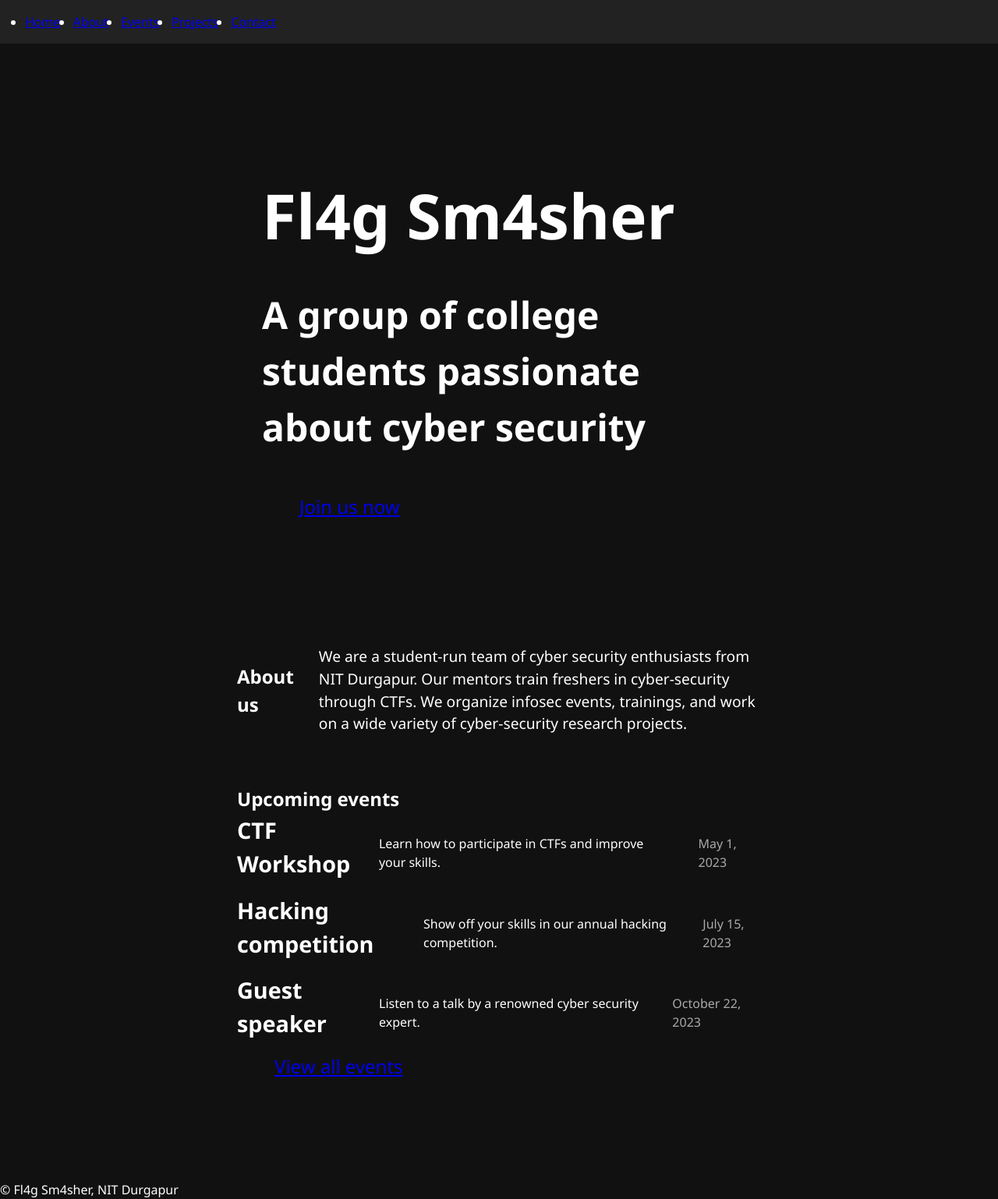
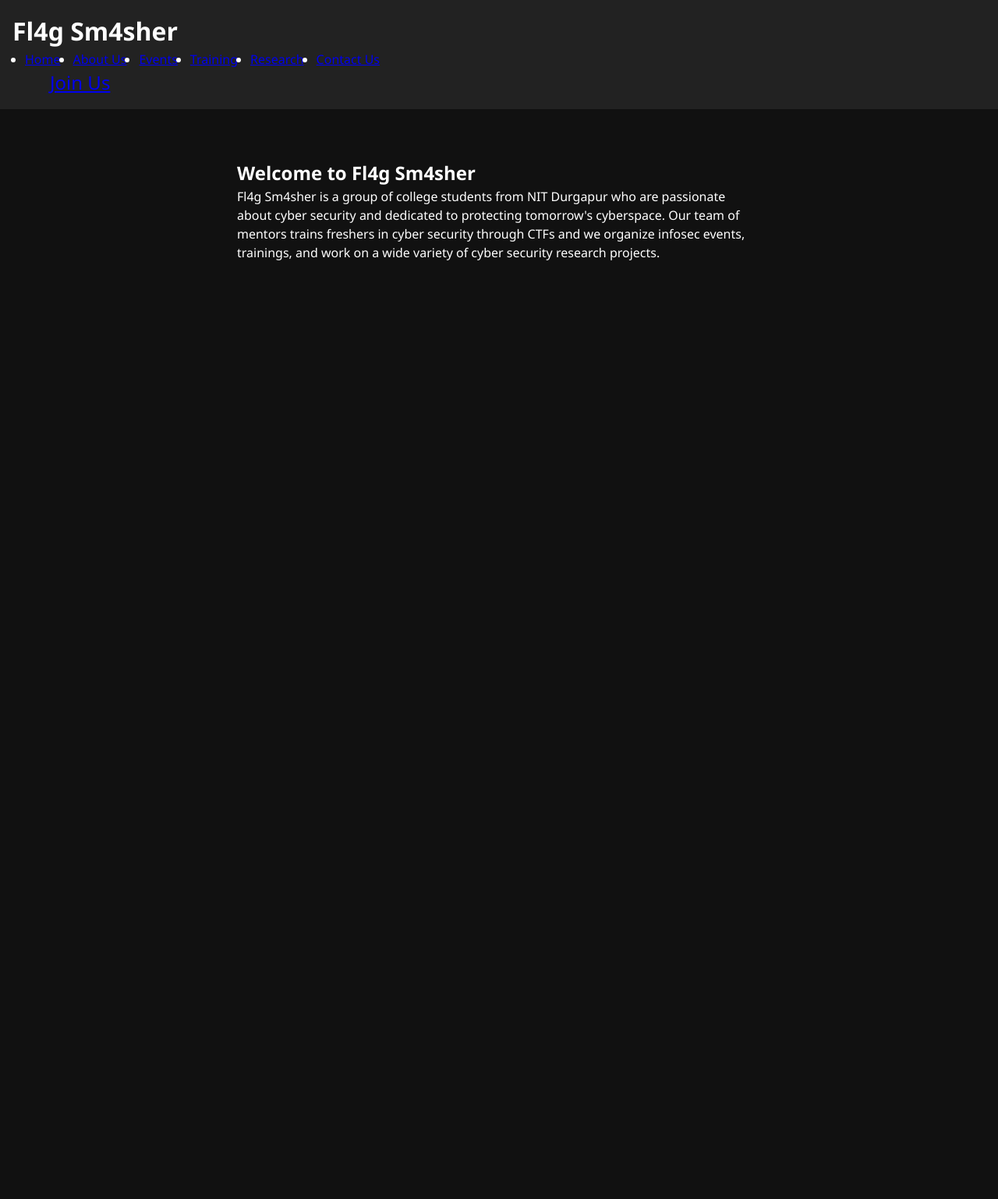
Before and after one commit to Fl4gSm4sher/Fl4gSm4sher.github.io, a plain HTML site: page index.html in a window 1280 px wide. Shown: the whole page at 78% size. After the commit the page ends 800 px from the top, so only its background shows below. Drawn offline with Linux system fonts and the light colour scheme.

Commit message:
Update index.html

```diff
--- a/index.html
+++ b/index.html
@@ -1,58 +1,27 @@
 <!DOCTYPE html>
-<html lang="en">
+<html>
 <head>
-	<meta charset="UTF-8">
-	<meta name="viewport" content="width=device-width, initial-scale=1.0">
 	<title>Fl4g Sm4sher</title>
-	<link rel="stylesheet" href="style.css">
+	<link rel="stylesheet" type="text/css" href="style.css">
 </head>
 <body>
 	<header>
+		<h1>Fl4g Sm4sher</h1>
 		<nav>
 			<ul>
 				<li><a href="#">Home</a></li>
-				<li><a href="#">About</a></li>
+				<li><a href="#">About Us</a></li>
 				<li><a href="#">Events</a></li>
-				<li><a href="#">Projects</a></li>
-				<li><a href="#">Contact</a></li>
+				<li><a href="#">Training</a></li>
+				<li><a href="#">Research</a></li>
+				<li><a href="#">Contact Us</a></li>
 			</ul>
 		</nav>
+		<a href="#" class="cta">Join Us</a>
 	</header>
 	<main>
-		<section class="hero">
-			<h1>Fl4g Sm4sher</h1>
-			<h2>A group of college students passionate about cyber security</h2>
-			<a href="#" class="cta">Join us now</a>
-		</section>
-		<section class="about">
-			<h2>About us</h2>
-			<p>We are a student-run team of cyber security enthusiasts from NIT Durgapur. Our mentors train freshers in cyber-security through CTFs. We organize infosec events, trainings, and work on a wide variety of cyber-security research projects.</p>
-		</section>
-		<section class="events">
-			<h2>Upcoming events</h2>
-			<ul>
-				<li>
-					<h3>CTF Workshop</h3>
-					<p>Learn how to participate in CTFs and improve your skills.</p>
-					<time datetime="2023-05-01">May 1, 2023</time>
-				</li>
-				<li>
-					<h3>Hacking competition</h3>
-					<p>Show off your skills in our annual hacking competition.</p>
-					<time datetime="2023-07-15">July 15, 2023</time>
-				</li>
-				<li>
-					<h3>Guest speaker</h3>
-					<p>Listen to a talk by a renowned cyber security expert.</p>
-					<time datetime="2023-10-22">October 22, 2023</time>
-				</li>
-			</ul>
-			<a href="#" class="cta">View all events</a>
-		</section>
+		<h2>Welcome to Fl4g Sm4sher</h2>
+		<p>Fl4g Sm4sher is a group of college students from NIT Durgapur who are passionate about cyber security and dedicated to protecting tomorrow's cyberspace. Our team of mentors trains freshers in cyber security through CTFs and we organize infosec events, trainings, and work on a wide variety of cyber security research projects.</p>
 	</main>
-	<footer>
-		<p>&copy; Fl4g Sm4sher, NIT Durgapur</p>
-	</footer>
-	<script src="script.js"></script>
 </body>
 </html>
```
